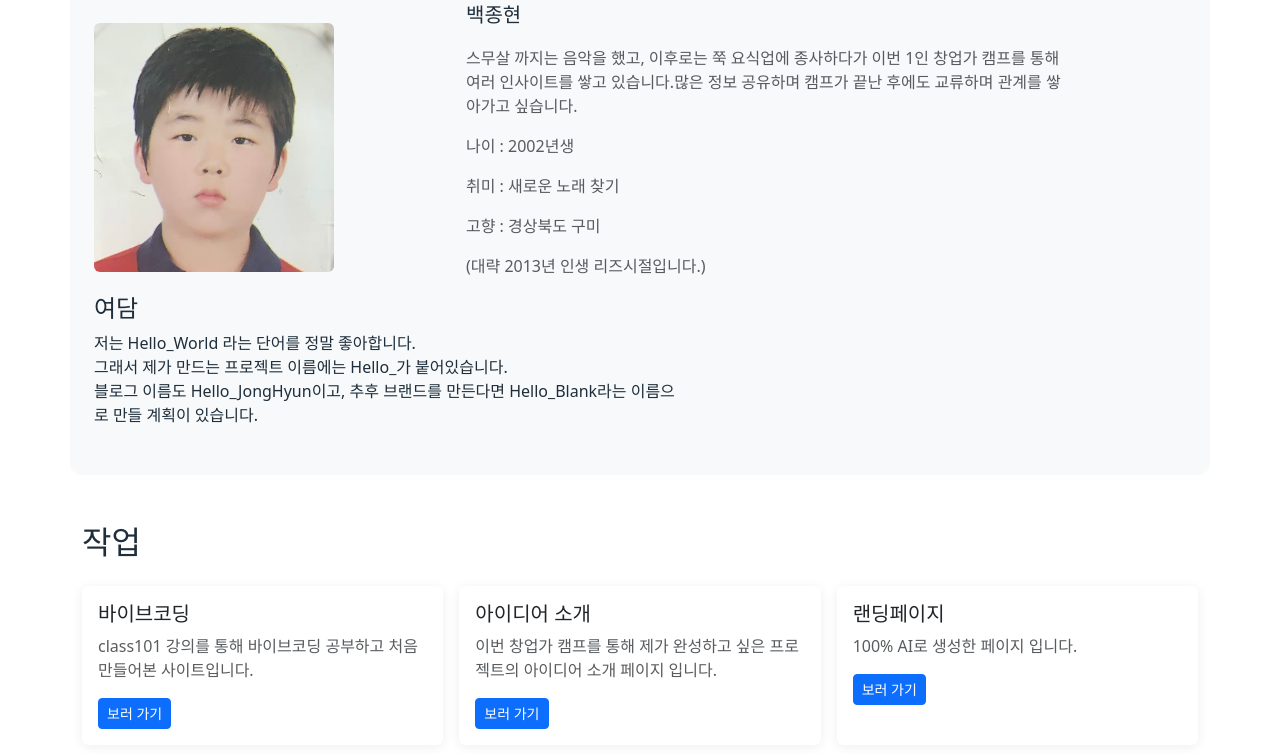
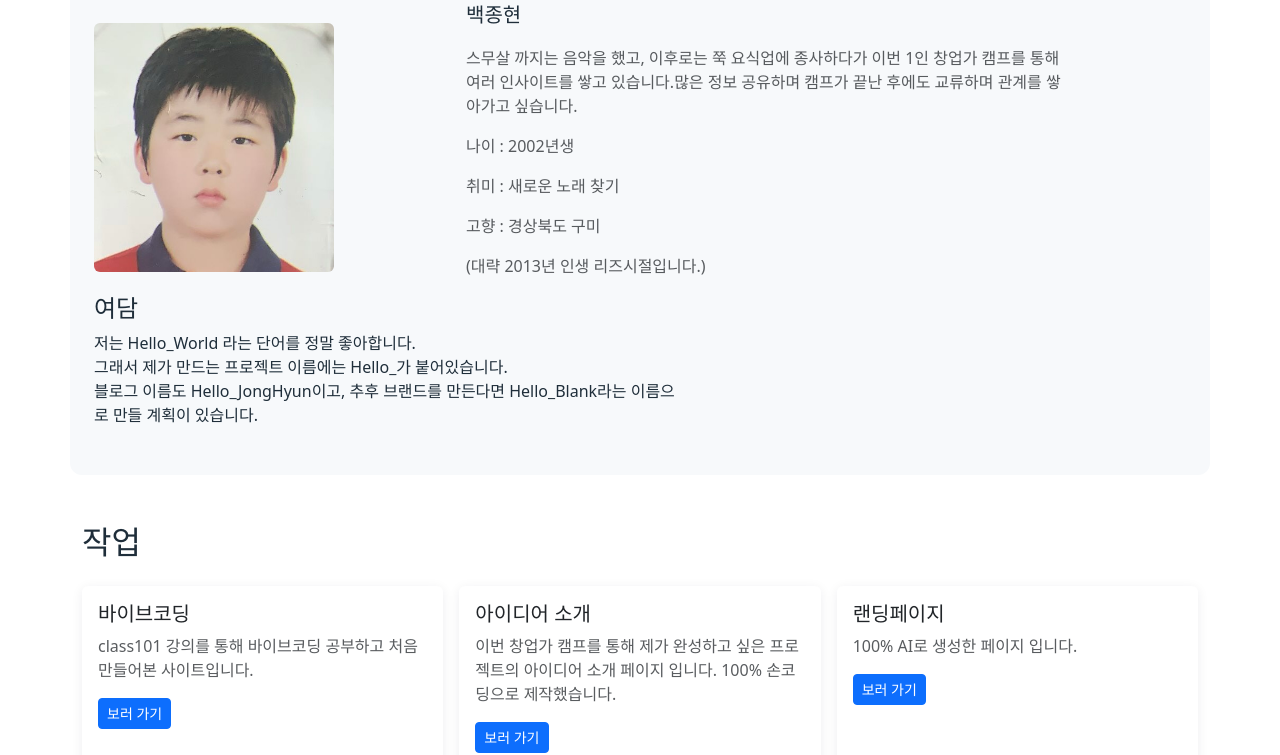
Before and after one commit to zep1063j-dotcom/day08-profile, a plain HTML site: page index.html in a window 1280 px wide. Shown: the part 199-954 px from the top of the page. Drawn offline with nearby package versions, Linux system fonts and the light colour scheme.

Commit message:
card text add

```diff
--- a/index.html
+++ b/index.html
@@ -104,7 +104,7 @@
               <div class="card-body">
                 <h3 class="card-title h5">아이디어 소개</h3>
                 <p class="card-text text-body-secondary">
-                  이번 창업가 캠프를 통해 제가 완성하고 싶은 프로젝트의 아이디어 소개 페이지 입니다.
+                  이번 창업가 캠프를 통해 제가 완성하고 싶은 프로젝트의 아이디어 소개 페이지 입니다. 100% 손코딩으로 제작했습니다.
                 </p>
                 <a href="landing.html" target="_blank" class="btn btn-primary btn-sm">보러 가기</a>
               </div>
```
